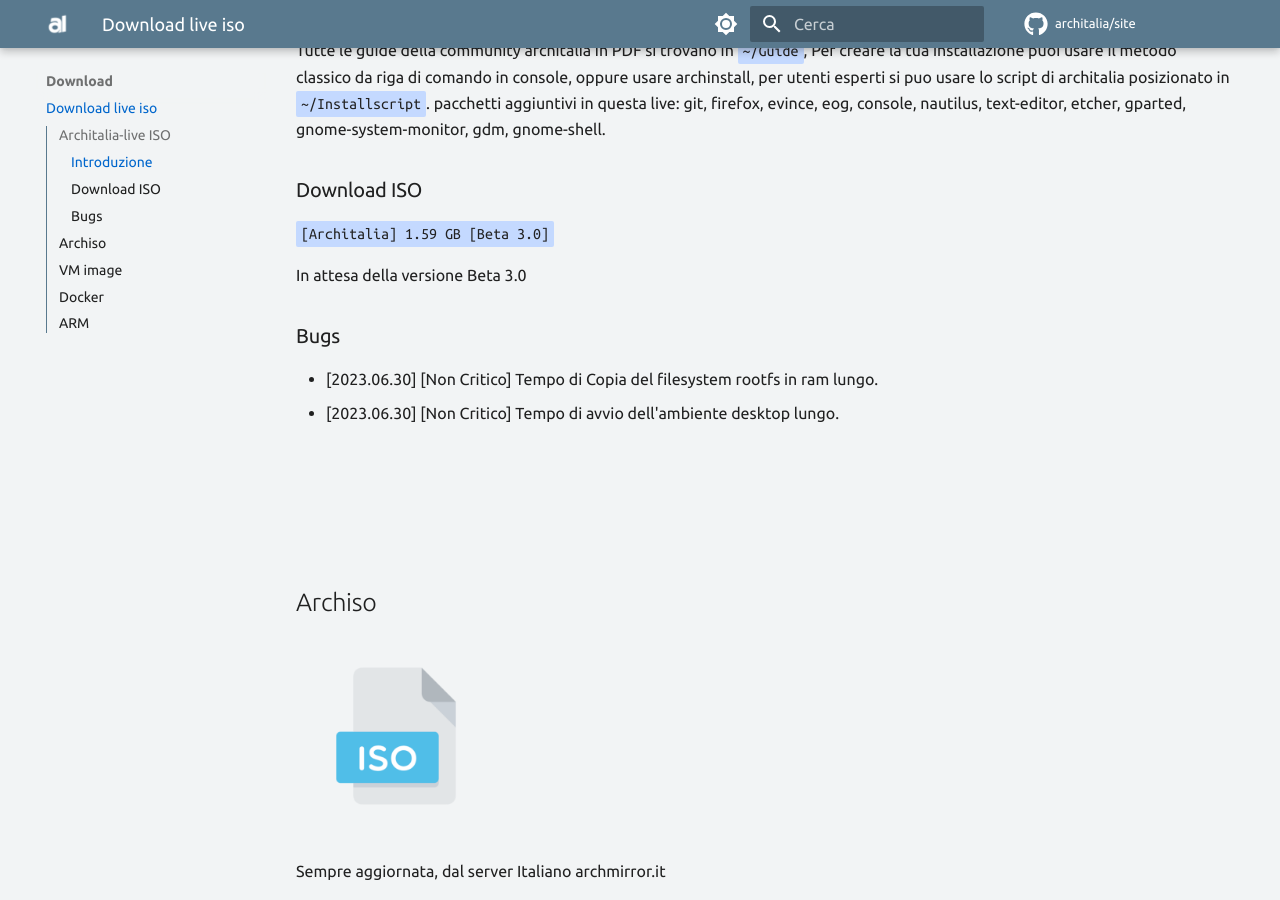
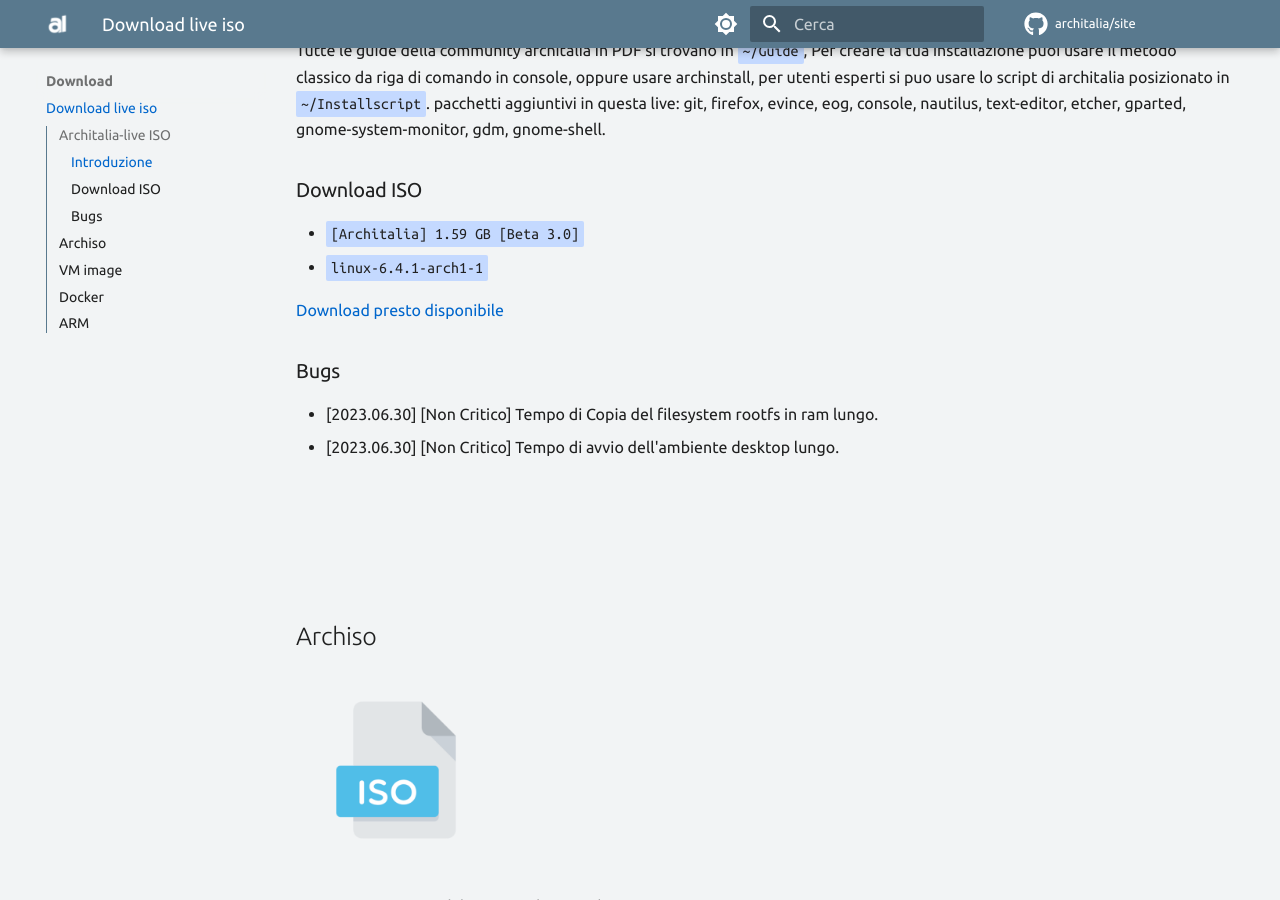
Before and after one commit to ArchItalia/site, an MkDocs documentation site: the page built from docs/Download/live.md, in a window 1280 px wide and 900 px high, scrolled down 907 px. Built offline with MkDocs 1.6.1 and Material for MkDocs 9.7.7, drawn with Linux system fonts in a browser that asks for light colours; comment, search, counter and statistics services are not loaded; the version menu is left out.

Commit message:
Update live.md

```diff
--- a/docs/Download/live.md
+++ b/docs/Download/live.md
@@ -18,9 +18,10 @@
 
 ### Download ISO
 
-`[Architalia] 1.59 GB [Beta 3.0]`
+- `[Architalia] 1.59 GB [Beta 3.0]`
+- `linux-6.4.1-arch1-1`
 
-In attesa della versione Beta 3.0
+[Download presto disponibile]()
 
 
 
```
